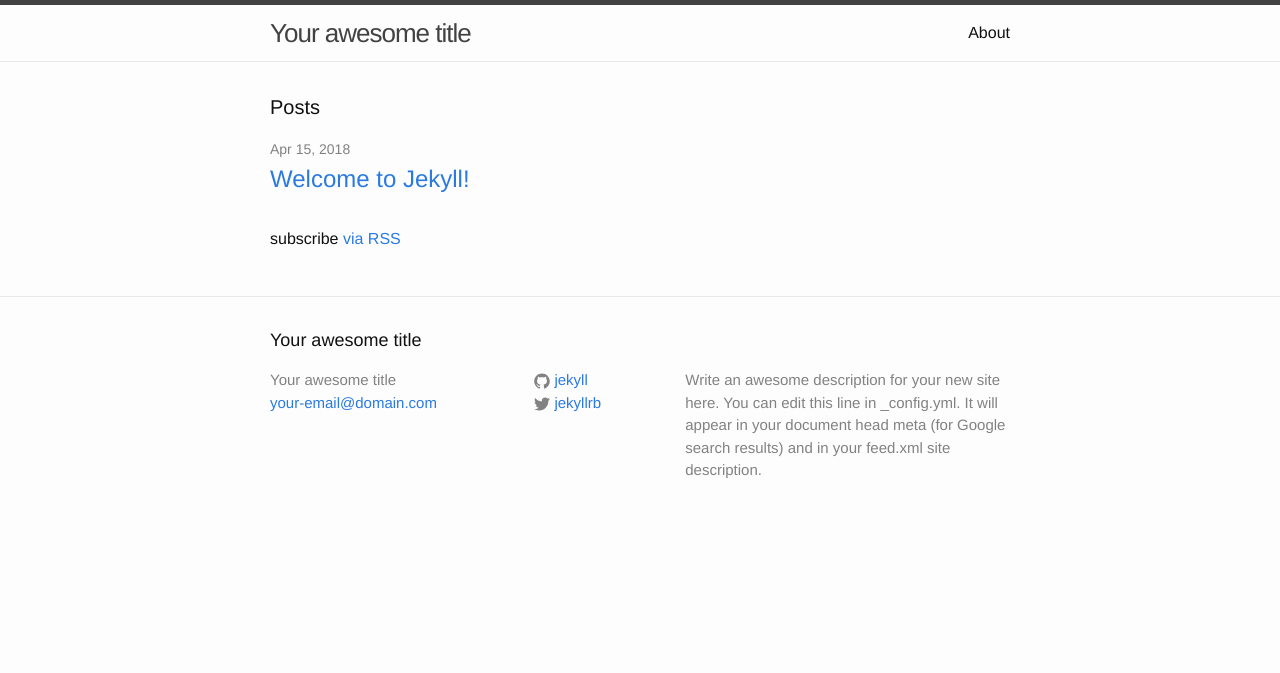
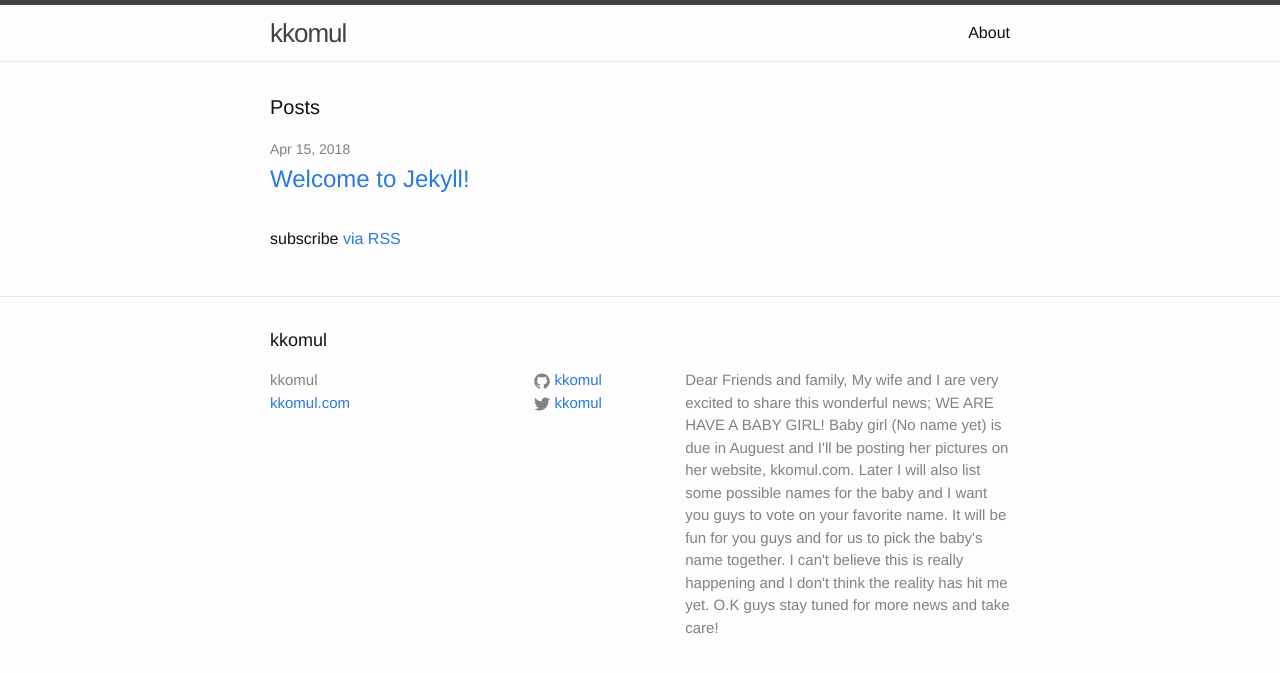
Before and after one commit to Holdover3/Holdover3.github.io, a Jekyll site: the page built from index.html, in a window 1280 px wide. Shown: the top 673 px of the page. Built offline with Jekyll 4.4.1, drawn with Linux system fonts in a browser that asks for light colours.

Commit message:
Update _config.yml

```diff
--- a/_config.yml
+++ b/_config.yml
@@ -1,21 +1,20 @@
-# Welcome to Jekyll!
-#
-# This config file is meant for settings that affect your whole blog, values
-# which you are expected to set up once and rarely need to edit after that.
-# For technical reasons, this file is *NOT* reloaded automatically when you use
-# 'jekyll serve'. If you change this file, please restart the server process.
+# Welcome to kkomul's website!
 
 # Site settings
-title: Your awesome title
-email: your-email@domain.com
+title: kkomul
+email: kkomul.com
 description: > # this means to ignore newlines until "baseurl:"
-  Write an awesome description for your new site here. You can edit this
-  line in _config.yml. It will appear in your document head meta (for
-  Google search results) and in your feed.xml site description.
+  Dear Friends and family,
+  My wife and I are very excited to share this wonderful news; WE ARE HAVE A BABY GIRL!
+  Baby girl (No name yet) is due in Auguest and I'll be posting her pictures on her website, kkomul.com.
+  Later I will also list some possible names for the baby and I want you guys to vote on your favorite name.
+  It will be fun for you guys and for us to pick the baby's name together.
+  I can't believe this is really happening and I don't think the reality has hit me yet.
+  O.K guys stay tuned for more news and take care!
 baseurl: "" # the subpath of your site, e.g. /blog
-url: "http://yourdomain.com" # the base hostname & protocol for your site
-twitter_username: jekyllrb
-github_username:  jekyll
+url: "kkomul.com" # the base hostname & protocol for your site
+twitter_username: kkomul
+github_username:  kkomul
 
 # Build settings
 markdown: kramdown
```
